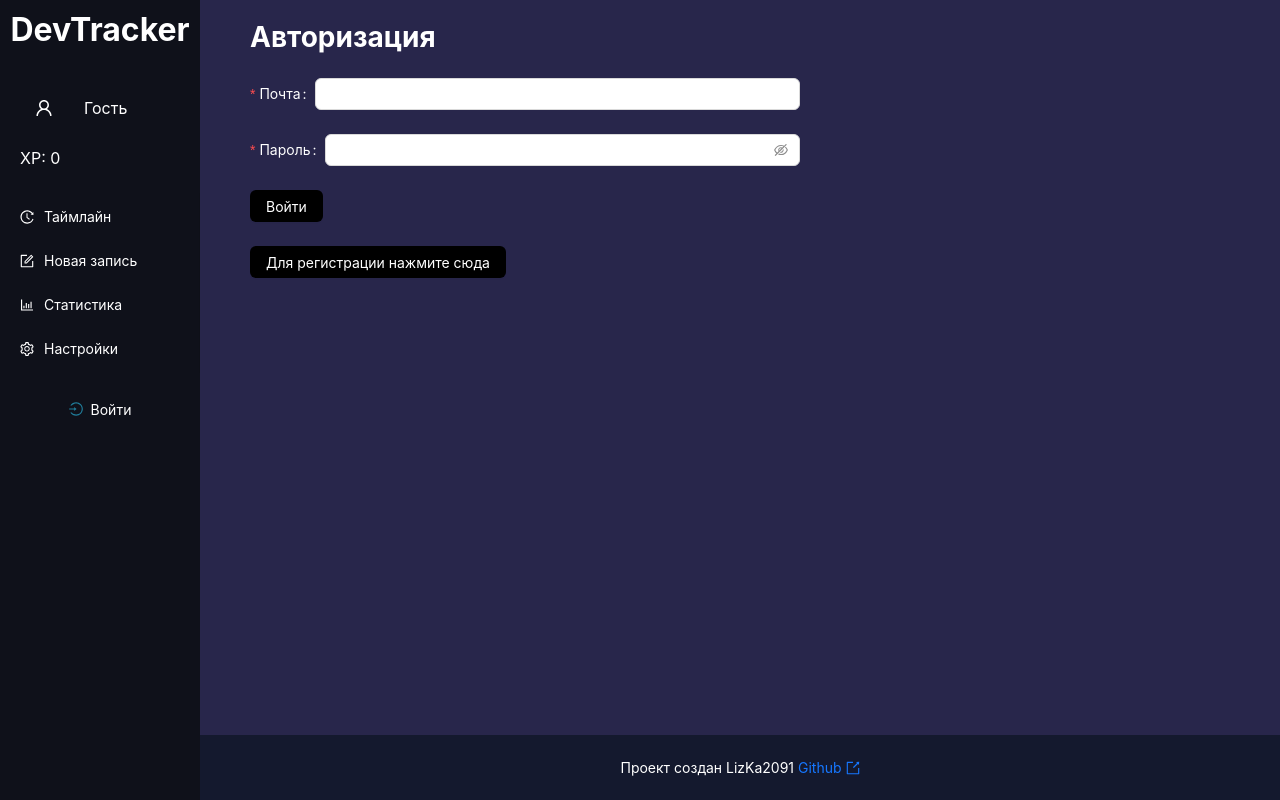
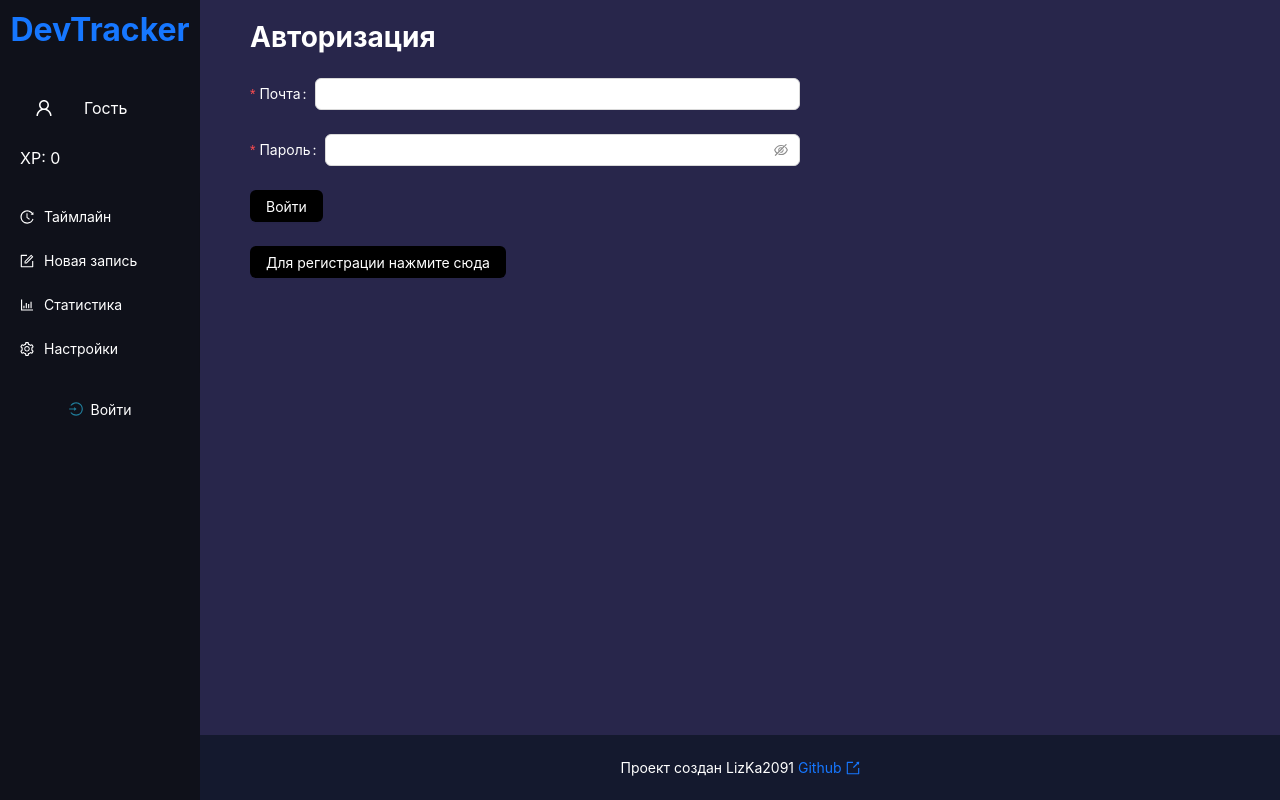
Before and after one commit to LizKa2091/dev-tracker, a React (Vite) app in the folder frontend/: page /auth in a window 1280 px wide. Built offline with nearby package versions, Linux system fonts and the light colour scheme; no server answers.

Commit message:
feat(Sidebar): add home link, fix timeline link path

```diff
--- a/frontend/src/widgets/Sidebar/ui/Sidebar.tsx
+++ b/frontend/src/widgets/Sidebar/ui/Sidebar.tsx
@@ -3,14 +3,14 @@ import { Button, Flex, Layout, Menu } from 'antd';
 import { HistoryOutlined, FormOutlined, BarChartOutlined, SettingOutlined, LogoutOutlined, LoginOutlined } from "@ant-design/icons";
 import { Link, useNavigate } from 'react-router-dom';
 import AuthExports from '../../../shared/context/AuthContext';
+import UserProfile from '../../../features/user/ui/UserProfile';
 import styles from './Sidebar.module.scss';
-import UserProfile from '../../../features/user/ui/UserProfile';
 
 const { Sider } = Layout;
 const { useAuthContext } = AuthExports;
 
 const menuItems = [
-   { key: 'timeline', path: '/timeline', icon: <HistoryOutlined style={{ color: '#ffffff' }} />, label: <Link to='/'>Таймлайн</Link> },
+   { key: 'timeline', path: '/timeline', icon: <HistoryOutlined style={{ color: '#ffffff' }} />, label: <Link to='/timeline'>Таймлайн</Link> },
    { key: 'new post', path: '/new-post', icon: <FormOutlined style={{ color: '#ffffff' }} />, label: <Link to='/new-note'>Новая запись</Link> },
    { key: 'stats', icon: <BarChartOutlined style={{ color: '#ffffff' }} />, label: 'Статистика' },
    { key: 'settings', path: '/settings', icon: <SettingOutlined style={{ color: '#ffffff' }} />, label: <Link to='/settings'>Настройки</Link> }
@@ -32,7 +32,9 @@ const Sidebar: FC = () => {
    return (
       <Sider className={styles.sider}>
          <Flex vertical className={styles.siderContainer}>
-            <h1 className={styles.logo}>DevTracker</h1>
+            <h1 className={styles.logo}>
+               <Link to='/'>DevTracker</Link>
+            </h1>
             <UserProfile />
             <Menu items={menuItems} className={styles.menu} />
             {token ? (
```
